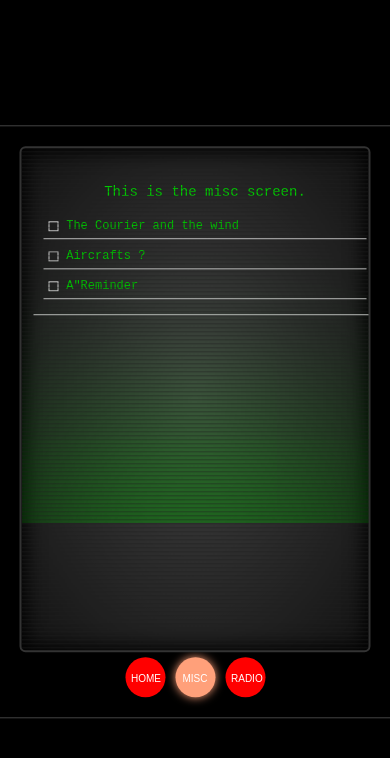
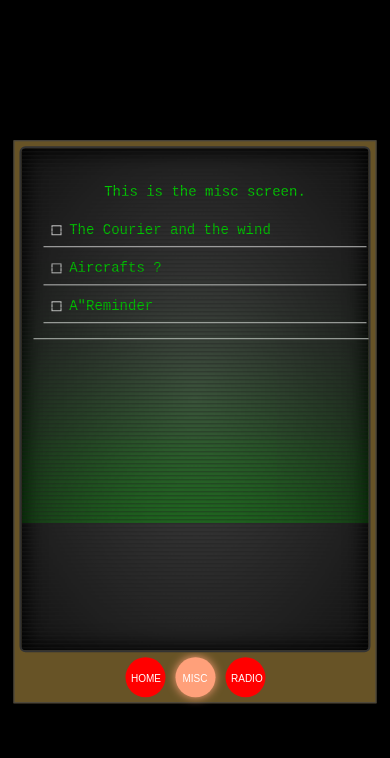
Before and after one commit to Robooh/pip-boy, a React (Create React App) app: page /misc in a window 390 px wide. Shown: the top 758 px of the page. Built offline with nearby package versions, Linux system fonts and the light colour scheme.

Commit message:
Mobile-fixes?

```diff
--- a/src/Comps/Misc/MiscMobile.css
+++ b/src/Comps/Misc/MiscMobile.css
@@ -34,16 +34,5 @@
 
 /* Small Mobile Devices */
 @media (max-width: 480px) {
-  .misc-list-container li {
-    font-size: 12px;
-    padding: 5px;
-  }
 
-  .misc-selected {
-    font-size: 14px;
-  }
-
-  .misc-content-container {
-    padding: 5px;
-  }
 }
--- a/src/Comps/PipboyContainer/pbc.css
+++ b/src/Comps/PipboyContainer/pbc.css
@@ -13,7 +13,8 @@ body {
     transform: translate(-50%, -50%);
     text-align: center;
     border: 1px solid #444444;
-    padding: 20px;
+    background-color: #675326;
+    padding: 10px;
   }
 
 .screen {
--- a/src/Comps/PipboyContainer/pbcMobile.css
+++ b/src/Comps/PipboyContainer/pbcMobile.css
@@ -58,7 +58,11 @@
 }
 
 /* Celulares */
-@media (max-width: 400px) {
+@media (max-width: 480px) {
+    .pipboy-container {
+        padding: 5px;
+    }
+
     .screen {
         height: 60vh;
         width: 90vw;
```
Also changed, not shown: src/Comps/Radio/RadioMobile.css (+4 -3 lines).
